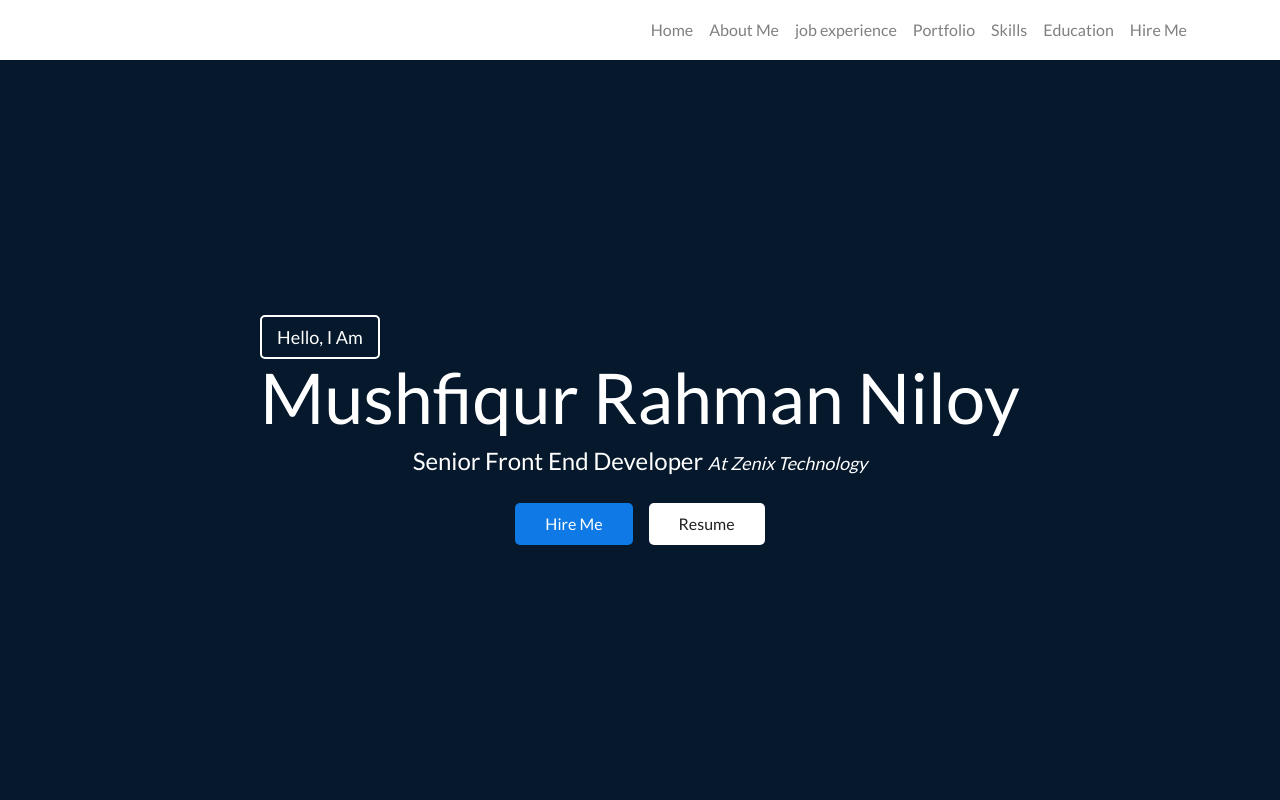
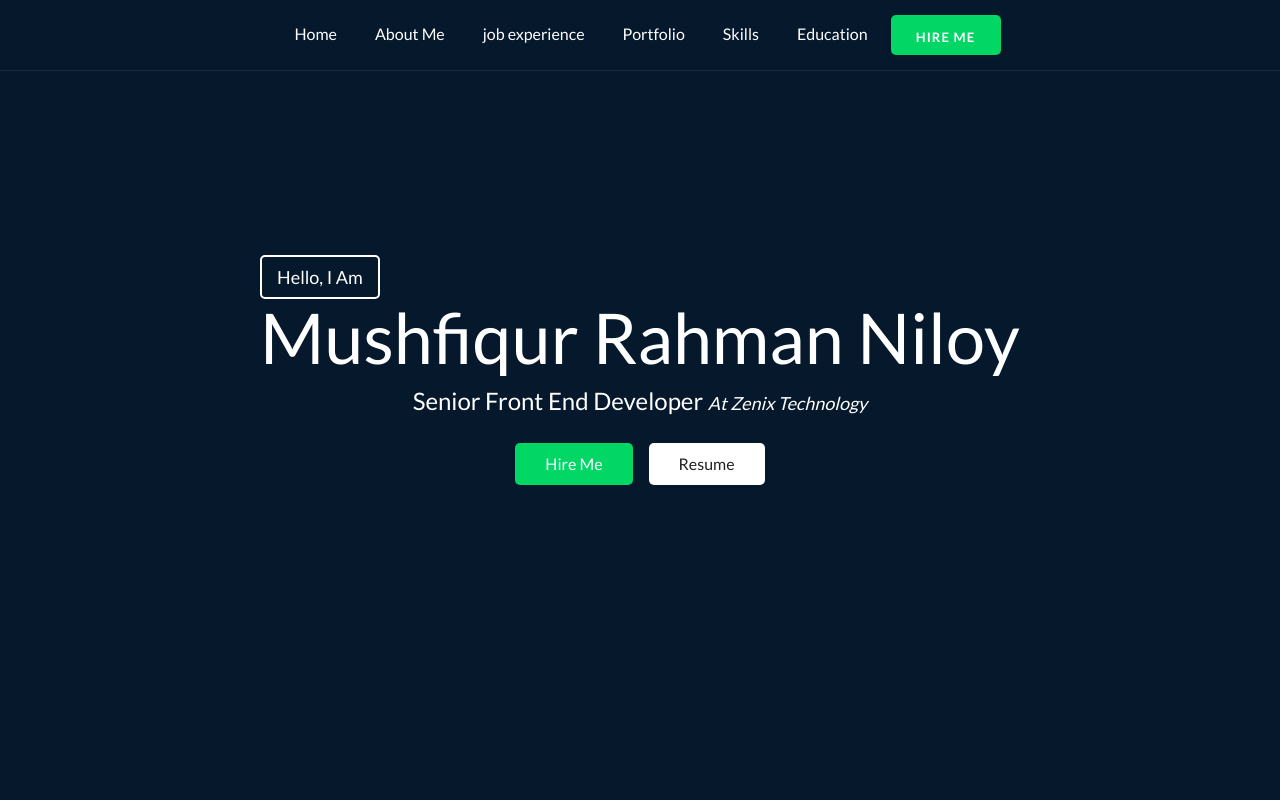
Before and after one commit to Mushfiqur06/mushfiqur.me, a React (Create React App) app: page / in a window 1280 px wide. Shown: the top 800 px of the page. Built offline with nearby package versions, Linux system fonts and the light colour scheme.

Commit message:
Header and Slider DOne

```diff
--- a/src/App.js
+++ b/src/App.js
@@ -7,7 +7,9 @@ import Slider from './components/Slider'
 function App() {
   return (
     <div className="App">
-      <Haders></Haders>
+      <header className="header">
+        <Haders />
+      </header>
       <div className="slider-section">
         <Slider />
       </div>
--- a/src/components/Header.js
+++ b/src/components/Header.js
@@ -8,14 +8,14 @@ class Header extends React.Component{
                 <Container>
                     <Navbar.Toggle aria-controls="basic-navbar-nav" />
                     <Navbar.Collapse id="basic-navbar-nav">
-                        <Nav className="ml-auto">
+                        <Nav className="mx-auto hader-navbar">
                             <Nav.Link href="#home">Home</Nav.Link>
                             <Nav.Link href="#link">About Me</Nav.Link>
                             <Nav.Link href="#link">job experience</Nav.Link>
                             <Nav.Link href="#link">Portfolio</Nav.Link>
                             <Nav.Link href="#link">Skills</Nav.Link>
                             <Nav.Link href="#link">Education</Nav.Link>
-                            <Nav.Link className="hireMeBtn" href="#link">Hire Me</Nav.Link>
+                            <Nav.Link className="hireMeBtn btnStyle" href="#link">Hire Me</Nav.Link>
                         </Nav>
                     </Navbar.Collapse>
                 </Container>
--- a/src/sass/Slider.scss
+++ b/src/sass/Slider.scss
@@ -61,4 +61,80 @@
             }
         }
     }
+
+    // Next Section Style
+    .next-section-link {
+        cursor: pointer;
+        position: absolute;
+        left: 50%;
+        bottom: 30px;
+        border-radius: 50px;
+        height: 60px;
+        width: 60px;
+        line-height: 60px;
+        margin-left: -30px;
+        display: block;
+        z-index: 10;
+
+        span {
+            display: block;
+
+            img {
+                position: relative;
+                top: 4px;
+                margin-left: auto;
+                margin-right: auto;
+                width: 20px;
+                color: #fff;
+
+                -webkit-animation-name: drop;
+                -webkit-animation-duration: 1s;
+                -webkit-animation-timing-function: linear;
+                -webkit-animation-delay: 0s;
+                -webkit-animation-iteration-count: infinite;
+                -webkit-animation-play-state: running;
+                animation-name: drop;
+                animation-duration: 1s;
+                animation-timing-function: linear;
+                animation-delay: 0s;
+                animation-iteration-count: infinite;
+                animation-play-state: running
+            }
+        }
+    }
+
 }
+
+@-webkit-keyframes drop {
+    0% {
+        top: 2px;
+        opacity: 0
+    }
+
+    30% {
+        top: 5px;
+        opacity: 1
+    }
+
+    100% {
+        top: 15px;
+        opacity: 0
+    }
+}
+
+@keyframes drop {
+    0% {
+        top: 2px;
+        opacity: 0
+    }
+
+    30% {
+        top: 5px;
+        opacity: 1
+    }
+
+    100% {
+        top: 15px;
+        opacity: 0
+    }
+}
--- a/src/sass/common.scss
+++ b/src/sass/common.scss
@@ -3,7 +3,7 @@
 $while-color: #fff;
 $gray-color: rgb(34, 33, 33);
 $secondary-color: #05182c;
-$primary-color: #0f7ae5;
+$primary-color: #02d766;
 .btnStyle {
     display: inline-block;
     background-color: $primary-color;
--- a/src/sass/header.scss
+++ b/src/sass/header.scss
@@ -0,0 +1,48 @@
+@import './common.scss';
+.header {
+    position: absolute;
+    width: 100%;
+    background-color: transparent;
+    z-index: 1;
+    border-bottom: 1px solid rgba(160,160,160,.15);
+    padding: 0;
+
+    .navbar{
+        padding: 0;
+
+        .hader-navbar{
+            .nav-link{
+                color: $while-color !important;
+                padding: 20px 15px !important;
+                margin: 0 4px;
+                border-bottom: 2px solid transparent;
+                transition: all .3s ease-in-out;
+
+                &:hover{
+                    color: $primary-color !important;
+                    border-color: $primary-color;
+                }
+            }
+            .hireMeBtn{
+                color: $while-color !important;
+                box-shadow: 0px 4px 5px 0px rgba(34,34,34,.2);
+                font-size: 13px;
+                letter-spacing: 1.1px;
+                text-transform: uppercase;
+                height: 40px;
+                width: 110px;
+                text-align: center;
+                line-height: 5px;
+                font-weight: 700;
+                margin-top: 15px;
+                border: 0;
+                // transform: translateX(0);
+
+                &:hover{
+                    background-color: $while-color;
+                    color: $secondary-color !important;
+                }
+            }
+        }
+    }
+}
```
